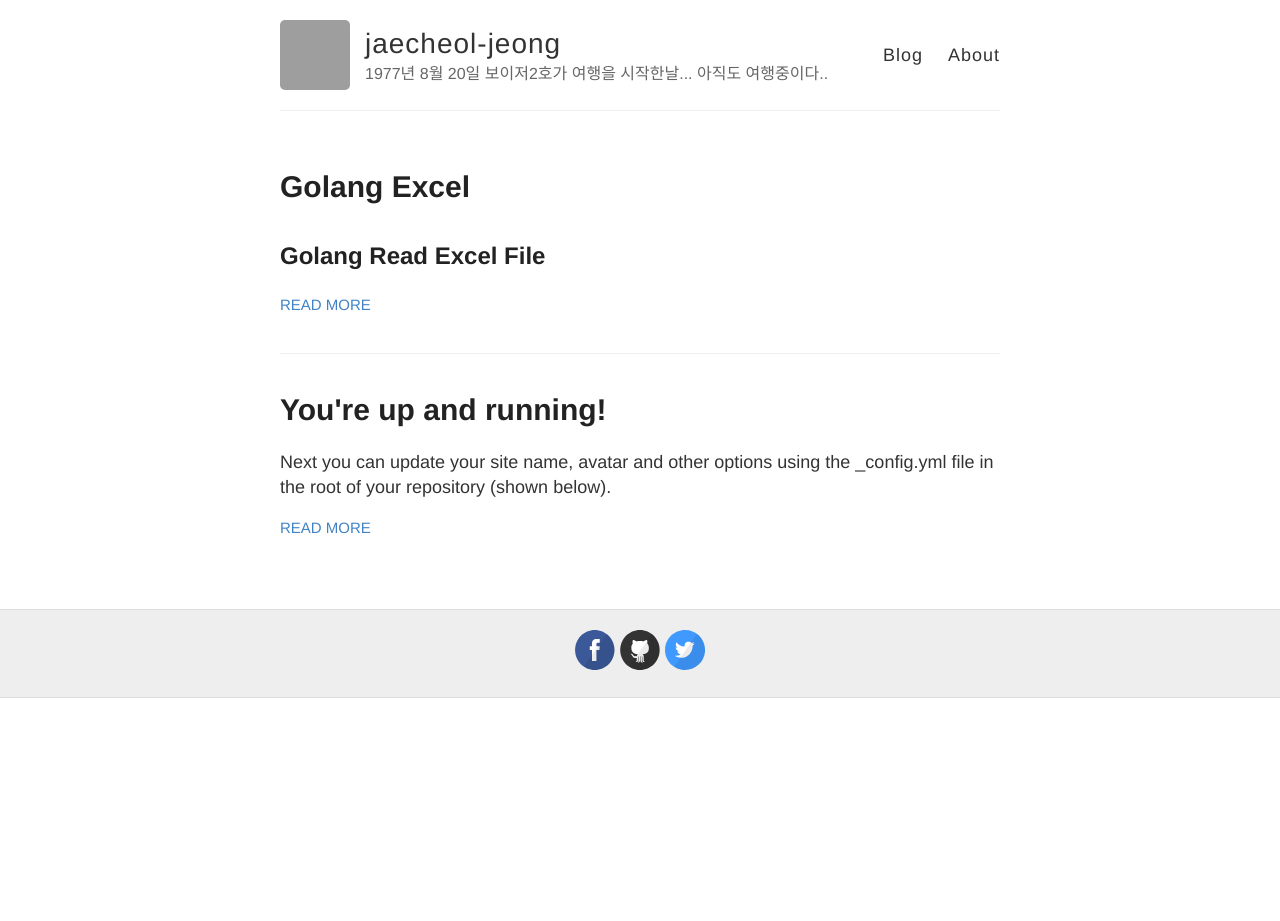
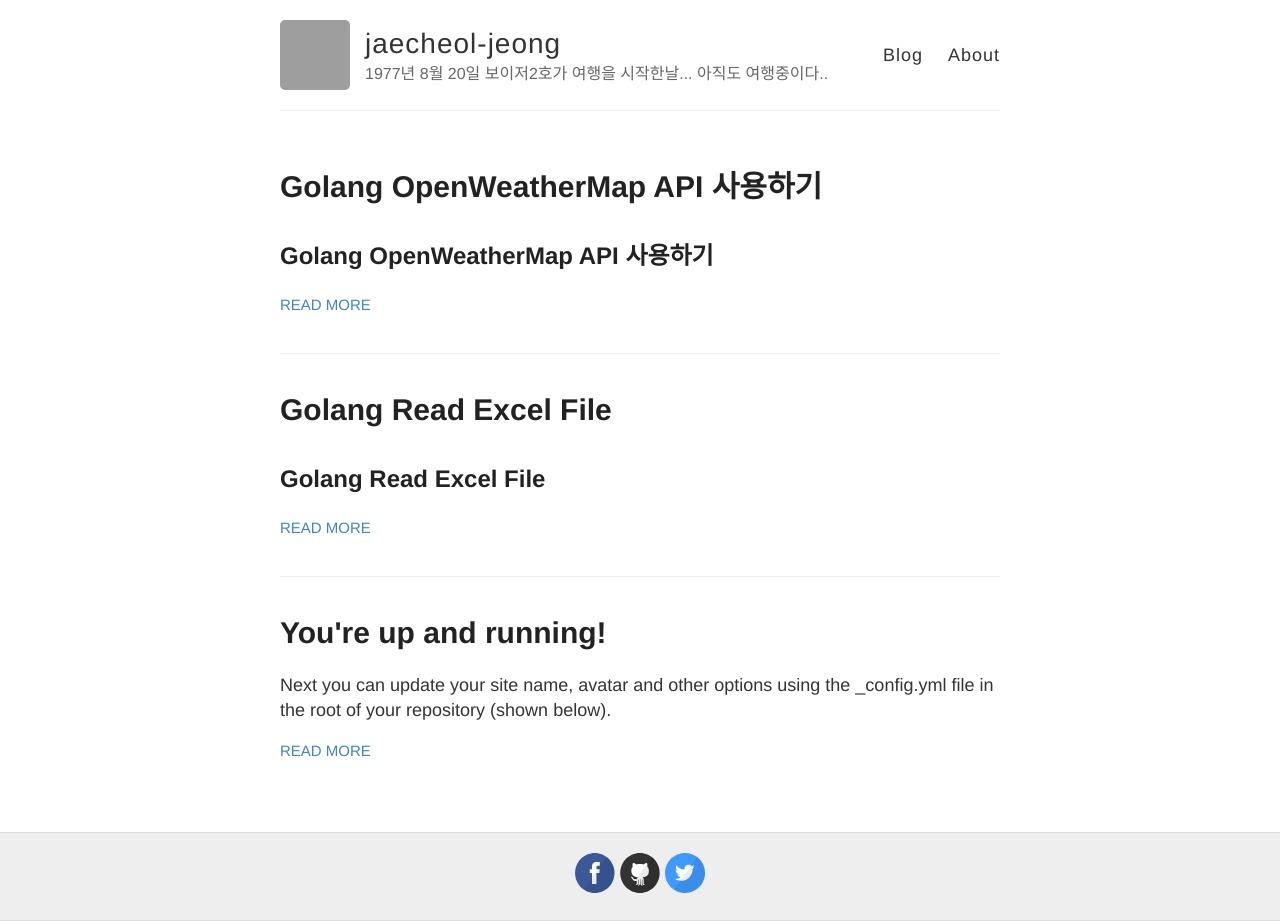
Before and after one commit to jaecheol-jeong/doc, a Jekyll site: the page built from index.html, in a window 1280 px wide. Built offline with Jekyll 4.4.1, drawn with Linux system fonts in a browser that asks for light colours; before the commit the page ends 900 px from its top, so only the background shows below that; part of the change alters nothing that is shown; grey boxes are pictures that could not be loaded.

Commit message:
add weather

````diff
--- a/_posts/2017-07-04-Golang-Excel.md
+++ b/_posts/2017-07-04-Golang-Excel.md
@@ -1,3 +1,7 @@
+---
+layout: post
+title: Golang Read Excel File
+---
 
 ## Golang Read Excel File
 
@@ -33,3 +37,7 @@ func main() {
 
 > 1. import github.com/tealeg/xlsx
 > 2. Read ~~~
+>
+
+
+> TAG : #golang #go #go excel
--- /dev/null
+++ b/_posts/2017-07-07-Golang-weather.md
@@ -0,0 +1,106 @@
+---
+layout: post
+title: Golang OpenWeatherMap API 사용하기
+---
+## Golang OpenWeatherMap API 사용하기
+
+[openweathermap](https://openweathermap.org/)
+
+API 사용이 무료다.. 분당 60회까지만...
+
+[가격표 - price](https://openweathermap.org/price)
+
+
+```go
+package main
+
+import (
+	"bufio"
+	"encoding/json"
+	"fmt"
+	"io/ioutil"
+	"net/http"
+	"os"
+)
+
+// Weather is struct type
+type Weather struct {
+	Coord struct {
+		Lon float32 `json:"lon"`
+		Lat float32 `json:"lat"`
+	} `json:"coord"`
+	Weather []struct {
+		No          int    `json:"id"`
+		Main        string `json:"main"`
+		Description string `json:"description"`
+		Icon        string `json:"icon"`
+	} `json:"weather"`
+	Main struct {
+		Temp      float32 `json:"temp"`
+		Pressure  float32 `json:"pressure"`
+		Humidity  int     `json:"humidity"`
+		TempMin   float32 `json:"temp_min"`
+		TempMax   float32 `json:"temp_max"`
+		SeaLevel  float32 `json:"sea_level"`
+		GrndLevel float32 `json:"srnd_level"`
+	} `json:"main"`
+	Wind struct {
+		Speed float32 `json:"speed"`
+		Deg   float32 `json:"deg"`
+	} `json:"wind"`
+	Clouds struct {
+		All int `json:"all"`
+	} `json:"clouds"`
+	Dt  float32 `json:"dt"`
+	Sys struct {
+		Message float32 `json:"message"`
+		Country string  `json:"country"`
+		Sunrise float32 `json:"sunrise"`
+		Sunset  float32 `json:"sunset"`
+	} `json:"sys"`
+	No   int    `json:"id"`
+	Name string `json:"name"`
+	Cod  int    `json:"cod"`
+}
+
+func main() {
+
+	resp, err := http.Get("http://api.openweathermap.org/data/2.5/weather?q=Seoul,KR(지역)&APPID=(apikey)&units=metric")
+
+	if err != nil {
+		panic(err)
+	}
+
+	data, err := ioutil.ReadAll(resp.Body)
+	if err != nil {
+		panic(err)
+	}
+
+	println(string(data))
+
+	var szData = []byte(data)
+	var weather Weather
+	err = json.Unmarshal(szData, &weather)
+	if err != nil {
+		panic(err)
+	}
+
+	fmt.Printf("최고 기온: %.2f °C\n", weather.Main.TempMax)
+	fmt.Printf("최저 기온: %.2f °C\n", weather.Main.TempMin)
+	fmt.Printf("현재기온: %.2f °C\n", weather.Main.Temp)
+
+	reader := bufio.NewReader(os.Stdin)
+	text, _ := reader.ReadString('\n')
+	fmt.Println(text)
+}
+
+```
+
+> 1. 회원 가입후 key를 발급받을 수 있다.
+> 2. 발급받은 key를 APPID= 에 넣으면 된다.
+> 3. q= 다음에 지역코드를 넣으면 되는데, Seoul,KR 또는 Busan,KR 이런식으로 넣거나
+api.openweathermap.org/data/2.5/weather?id=2172797
+이렇게 (도시ID) 또는  api.openweathermap.org/data/2.5/weather?lat=35&lon=139
+(위,경도)를 넣어도 된다.
+
+> TAG : #golang #weather #openweathermap
````
